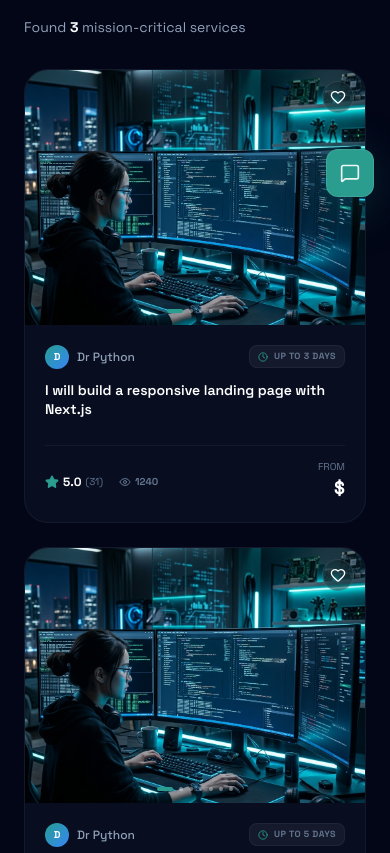
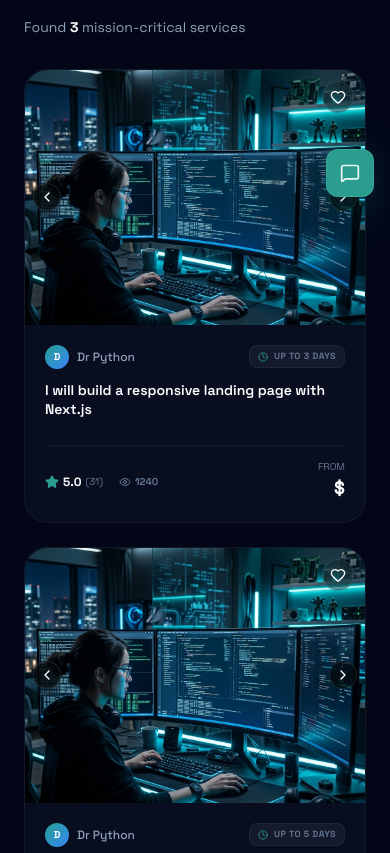
Before and after one commit to samircd4/web_agency_frontend, a Next.js app: page /services in a window 390 px wide. Shown: the part 567-1420 px from the top of the page. Built offline with nearby package versions, Linux system fonts and the light colour scheme.

Commit message:
Added gallary in service card on mobile

```diff
--- a/components/ServiceMarketplace/ServiceCard.jsx
+++ b/components/ServiceMarketplace/ServiceCard.jsx
@@ -75,30 +75,37 @@ export default function ServiceCard({ service }) {
 
             {/* Navigation Arrows */}
             {hasMultipleImages && (
-              <div className="absolute inset-0 flex items-center justify-between p-2 opacity-0 group-hover/image:opacity-100 transition-opacity z-10">
+              <div className="absolute inset-0 flex items-center justify-between p-2 z-10">
                 <button
                   onClick={handlePrevImage}
-                  className="w-7 h-7 rounded-full bg-black/40 backdrop-blur-md border border-white/10 flex items-center justify-center text-white hover:bg-brand-teal hover:border-brand-teal transition-all"
+                  className="w-7 h-7 rounded-full bg-black/60 backdrop-blur-md border border-white/10 flex items-center justify-center text-white hover:bg-brand-teal hover:border-brand-teal transition-all shadow-lg"
                 >
                   <ChevronLeft size={16} />
                 </button>
                 <button
                   onClick={handleNextImage}
-                  className="w-7 h-7 rounded-full bg-black/40 backdrop-blur-md border border-white/10 flex items-center justify-center text-white hover:bg-brand-teal hover:border-brand-teal transition-all"
+                  className="w-7 h-7 rounded-full bg-black/60 backdrop-blur-md border border-white/10 flex items-center justify-center text-white hover:bg-brand-teal hover:border-brand-teal transition-all shadow-lg"
                 >
                   <ChevronRight size={16} />
                 </button>
               </div>
             )}
 
-            {/* Pagination Dots */}
+            {/* Tiny Thumbnail Strip */}
             {hasMultipleImages && (
-              <div className="absolute bottom-3 left-0 right-0 flex justify-center gap-1.5 z-10">
-                {displayImages.map((_, idx) => (
-                  <div
+              <div className="absolute bottom-2 left-2 right-2 flex justify-center gap-1.5 z-10 py-1.5 px-2 bg-black/30 backdrop-blur-md rounded-xl border border-white/5 opacity-0 group-hover/image:opacity-100 transition-opacity duration-300">
+                {displayImages.map((img, idx) => (
+                  <button
                     key={idx}
-                    className={`h-1 rounded-full transition-all duration-300 ${activeImageIndex === idx ? 'w-4 bg-brand-teal' : 'w-1 bg-white/40'}`}
-                  />
+                    onClick={(e) => {
+                      e.preventDefault();
+                      e.stopPropagation();
+                      setActiveImageIndex(idx);
+                    }}
+                    className={`relative w-8 h-6 rounded-md overflow-hidden border transition-all ${activeImageIndex === idx ? 'border-brand-teal scale-110' : 'border-transparent opacity-60 hover:opacity-100'}`}
+                  >
+                    <Image src={img} alt={`Thumb ${idx}`} fill className="object-cover" />
+                  </button>
                 ))}
               </div>
             )}
```
